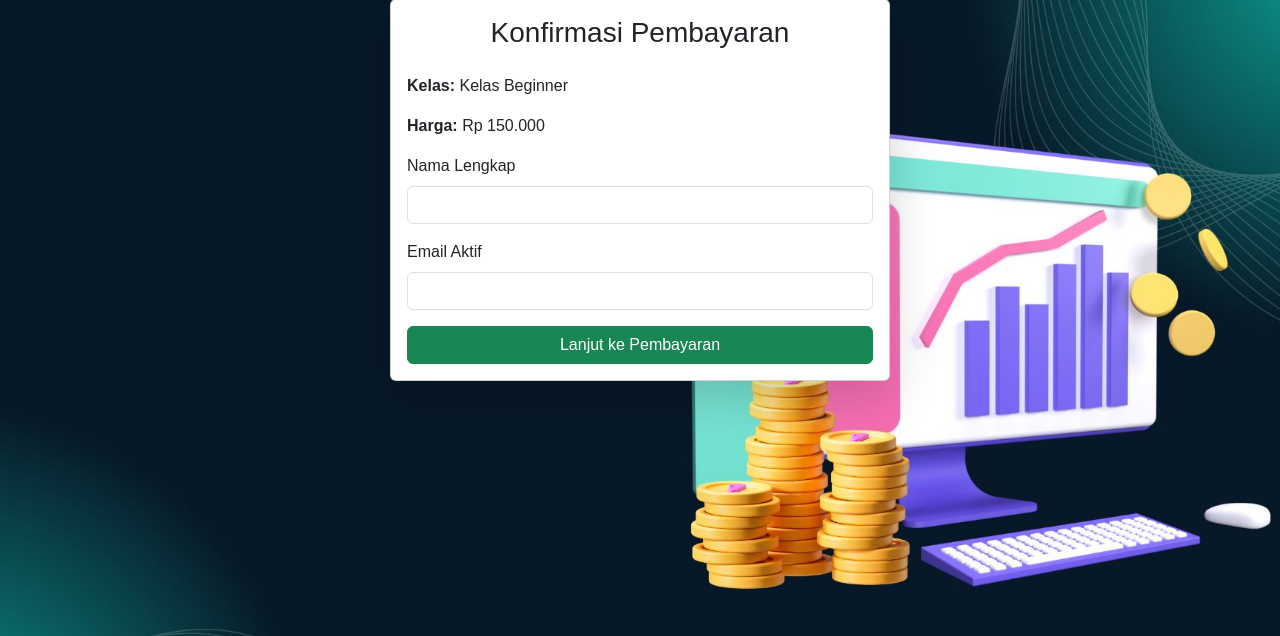
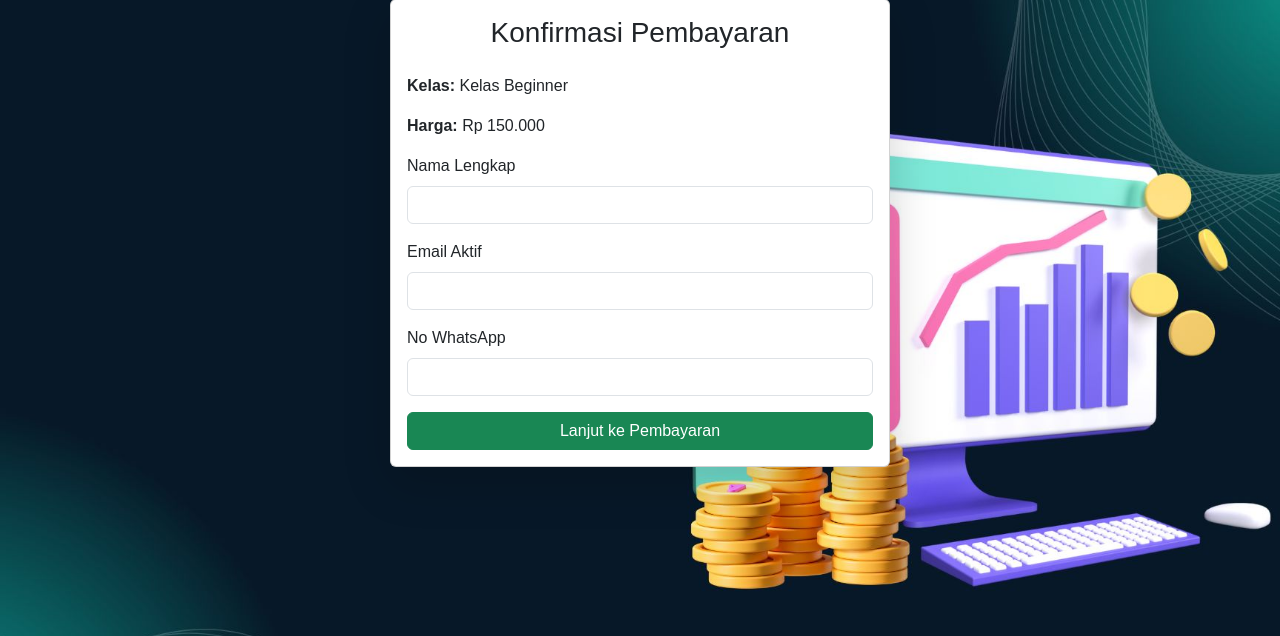
Before and after one commit to aribisma13/galaxy-crypto, a PHP site: page /payment.php?kelas=beginner in a window 1280 px wide. Shown: the part 49-685 px from the top of the page. Run offline with PHP 8.4, Linux system fonts and the light colour scheme.

Commit message:
first commit

```diff
--- a/payment.php
+++ b/payment.php
@@ -61,7 +61,10 @@ $kelas = $kelasList[$kelasDipilih];
                         <label for="email" class="form-label">Email Aktif</label>
                         <input type="email" name="email" id="email" class="form-control" required>
                     </div>
-
+                    <div class="mb-3">
+                        <label for="no_whatsapp" class="form-label">No WhatsApp</label>
+                        <input type="text" name="no_whatsapp" id="no_whatsapp" class="form-control" required>
+                    </div>
                     <button type="submit" class="btn btn-success w-100">Lanjut ke Pembayaran</button>
                 </form>
             </div>
```
